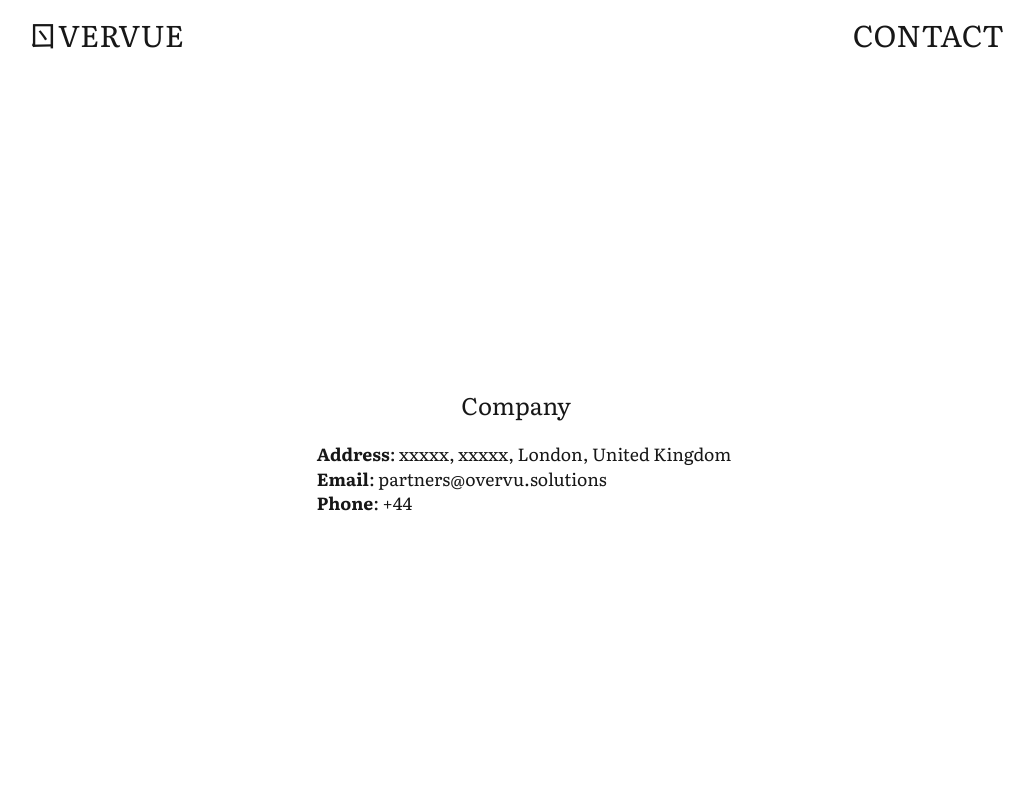
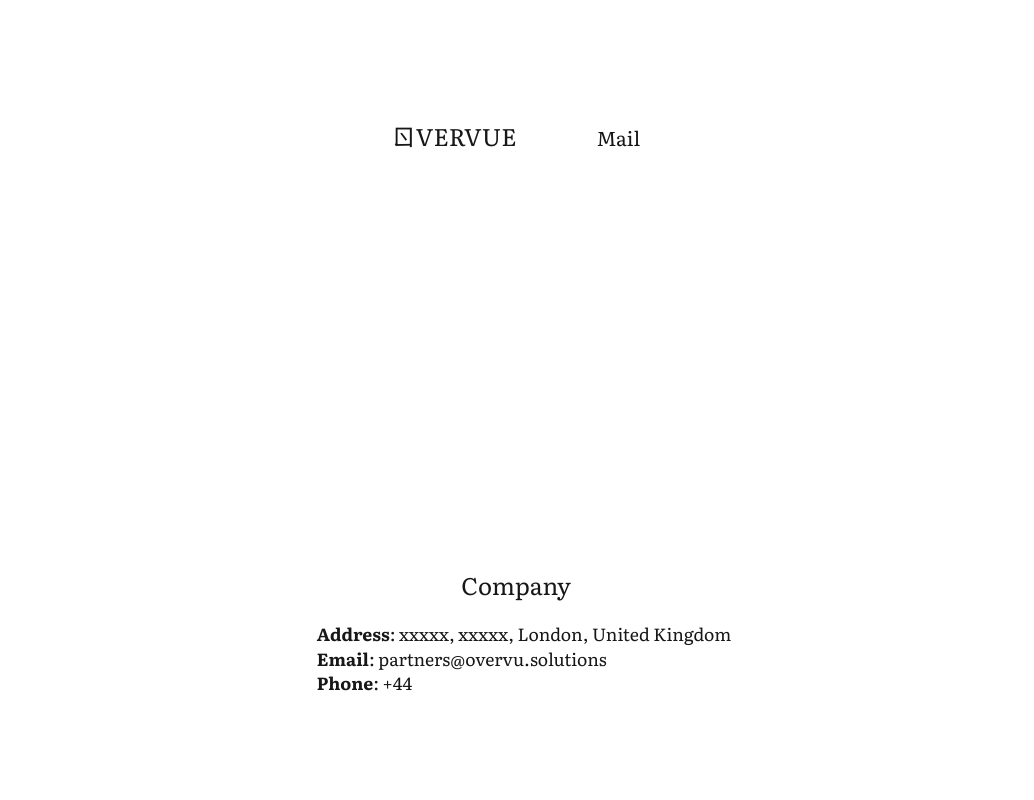
Before and after one commit to overvu-solutions/www.overvu-solutions, a Next.js app: page /company in a window 1280 px wide. Shown: the top 800 px of the page, without its empty margins (124-1158 px from the left). Built offline with nearby package versions, Linux system fonts and the light colour scheme.

Commit message:
next changes

```diff
--- a/app/globals.css
+++ b/app/globals.css
@@ -101,12 +101,8 @@ body {
   opacity: 50%;
 }
 
-.container {
-  display: flex;
-  flex-wrap: wrap;
-  /* gap: 42px; */
-  /* align-items: center; */
-  justify-content: center;
+.header {
+  margin: 120px 0 80px;
 }
 
 
--- a/app/layout.tsx
+++ b/app/layout.tsx
@@ -34,20 +34,35 @@ export default function RootLayout({
   return (
     <html lang="en">
       <body className={`${font.className} `}>
+        <header className="header flex  justify-center items-baseline w-full mt-2 w-full ">
+          <a className="text-2xl" href="/">
+            ㄖVERVUE
+          </a>
+
+          <nav className="ml-20 flex justify-start  gap-7 text-xl">
+            {/* <a
+              href="mailto:partners@overvue.solutions"
+              className=" hover:underline hover:underline-offset-4"
+            >
+              Team
+            </a> */}
+            <a
+              href="mailto:partners@overvue.solutions"
+              className=" hover:underline hover:underline-offset-4"
+            >
+              Mail
+            </a>
+            {/* <a
+              href="mailto:partners@overvue.solutions"
+              className=" hover:underline hover:underline-offset-4"
+            >
+              Blog
+            </a> */}
+          </nav>
+        </header>
+
         <div className="md:max-w-screen-lg mx-auto">
-          <header className="px-6 mt-4 ">
-            <div className="flex justify-between text-3xl uppercase w-full mt-2  w-full">
-              <div className="self-start">
-              <a href="/">ㄖvervue</a>
-              </div>
-              <div className="self-start">
-                <a href="mailto:partners@overvue.solutions" className=" hover:underline hover:underline-offset-4">contact</a>
-              </div>
-            </div>
-          </header>
-          <div className="max-w-full	relative	mx-auto">
-            {children}
-          </div>
+          <div className="max-w-full	relative	mx-auto">{children}</div>
           <footer className="pt-52 pb-12 row-start-3 flex gap-6 flex-wrap items-center justify-center">
             <a
               className="flex items-center gap-2 hover:underline hover:underline-offset-4"
--- a/app/page.tsx
+++ b/app/page.tsx
@@ -1,7 +1,4 @@
 import Image from "next/image";
-
-import { Mail, File, AppWindowMac, Globe } from "lucide-react";
-import Link from "next/link";
 
 const Avatar = ({
   pic,
@@ -18,7 +15,7 @@ const Avatar = ({
   return (
     <div className=" w-full md:w-36 flex flex-col">
       <div className="p-0 flex justify-center">
-        <img src={pic} className={`rounded-full avatar`} alt="" />
+        <img src={pic} className={`grayscale hover:grayscale-0 duration-500 rounded-full avatar`} alt="" />
       </div>
       <div className="description">
         <a href={link} className="underline underline-offset-2 text-lg">
@@ -33,8 +30,7 @@ const Avatar = ({
 
 export default function Home() {
   return (
-    <div>
-      <div className="grid grid-rows-[20px_1fr_20px] items-center justify-items-center min-h-screen p-8 pb-20 gap-16 sm:p-1 font-[family-name:var(--font-geist-sans)]">
+    <div className="grid  items-center justify-items-center min-h-screen  pb-20 gap-16 sm:p-1 ">
     <main className="flex flex-col gap-8 row-start-2 items-center sm:items-start max-w-screen-md">
       <div className="flex w-full justify-center">
         <Image
@@ -150,7 +146,7 @@ export default function Home() {
               />
             </li>
 
-                <li className="h-[65px] w-[65px] sm:inline sm:h-[78px] sm:w-[78px]">
+            <li className="h-[65px] w-[65px] sm:inline sm:h-[74px] sm:w-[74px]">
               <Image
                 alt="Wix"
                 loading="lazy"
@@ -166,28 +162,6 @@ export default function Home() {
       </div>
     </main>
 
-        <footer className="pt-52 pb-12 row-start-3 flex gap-6 flex-wrap items-center justify-center">
-          <a
-            className="flex items-center gap-2 hover:underline hover:underline-offset-4"
-            href="mailto:partners@overvu.solutions"
-            target="_blank"
-            rel="noopener noreferrer"
-          >
-            <Mail size={16} />
-            Mail
-          </a>
-
-          <Link
-            className="flex items-center gap-2 hover:underline hover:underline-offset-4"
-            href="/company"
-            target="_blank"
-            rel="noopener noreferrer"
-          >
-            <Globe size={16} />
-            Company
-          </Link>
-        </footer>
-      </div>
   </div>
   );
 }
--- a/package.json
+++ b/package.json
@@ -9,6 +9,7 @@
     "lint": "next lint"
   },
   "dependencies": {
+    "gray-matter": "^4.0.3",
     "lucide-react": "^0.453.0",
     "next": "14.2.15",
     "react": "^18",
```
Also changed, not shown: blog/pre-rendering.md (added, +11 -0 lines), lib/blogs.ts (added, +35 -0 lines), 1 other file (tests, documents, lock files or other folders). Lines whose indentation alone changed are shown as unchanged.
